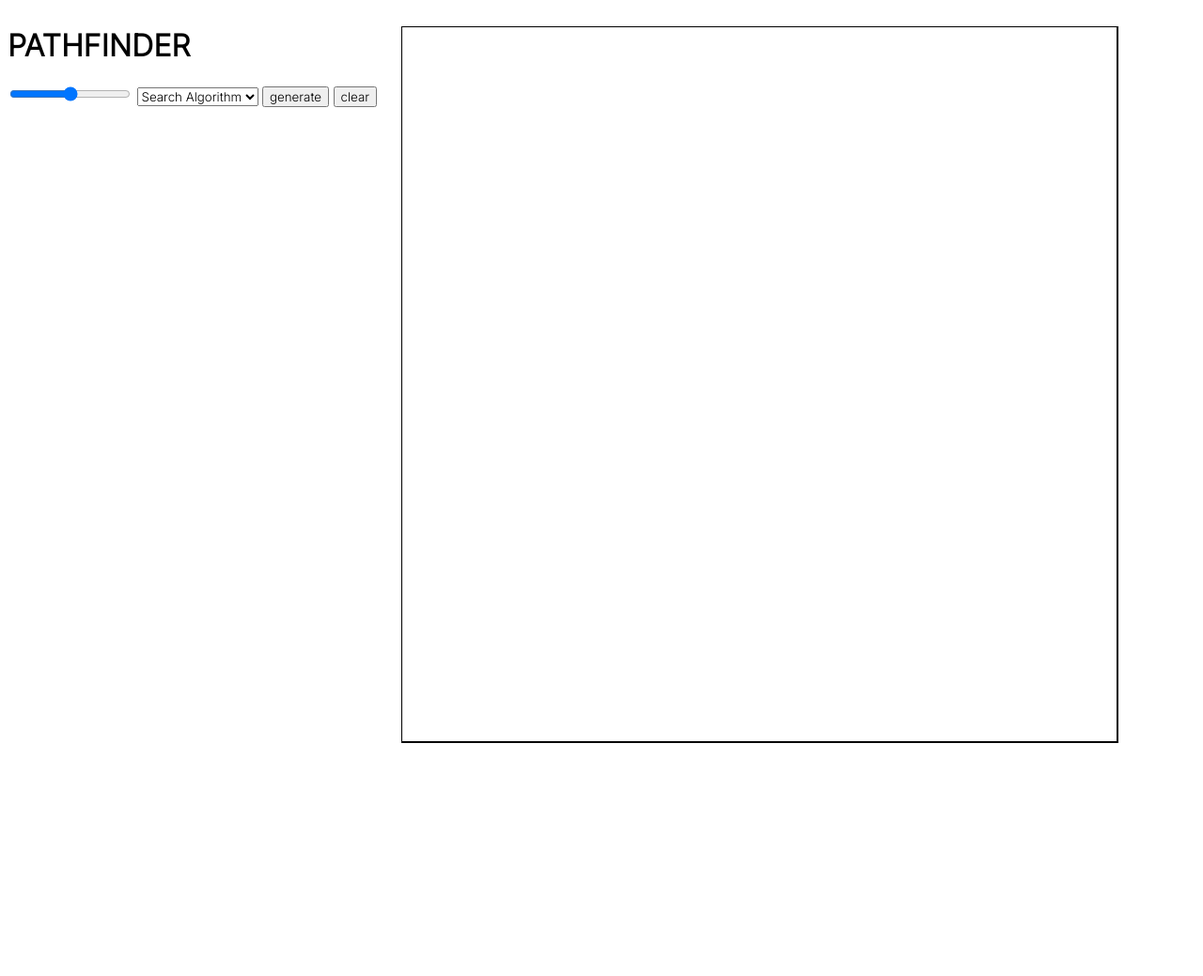
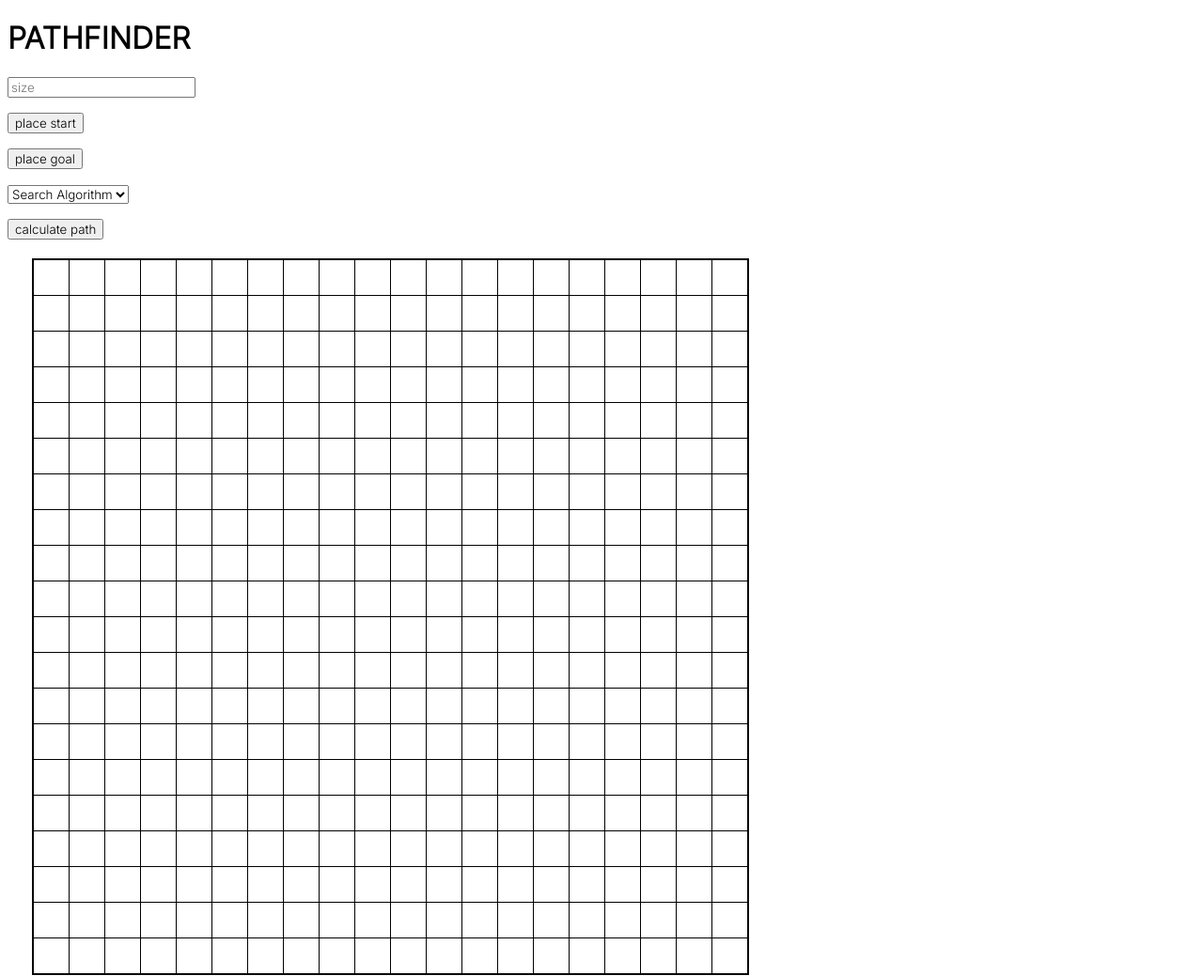
Before and after one commit to Yamato36/pathfinder, a plain HTML site: page index.html in a window 1280 px wide. Shown: the whole page at 94% size. Before the commit the page ends 800 px from the top, so only its background shows below. Drawn offline with Linux system fonts and the light colour scheme.

Commit message:
Update index.html

```diff
--- a/index.html
+++ b/index.html
@@ -3,27 +3,34 @@
 <html>
     <head>
         <meta charset="utf-8">
-        <script src="labyrinth_solver.js" charset="utf-8" defer></script>
+        <script src="pathfinder.js" charset="utf-8" defer></script>
         <link href="https://fonts.googleapis.com/css2?family=Inter:wght@300&display=swap" rel="stylesheet">
         <link rel="stylesheet" href="styles.css">
         <title>pathfinder</title>
     </head>
     <body>
-        <div id="container">
-            <div id="options">
-                <h1>PATHFINDER</h1>
-                <input type="range" id="size">
+        <div id="options">
+            <h1>PATHFINDER</h1>
+            <p>
+                <input class="button" id="size" type="number" placeholder="size">
+            </p>
+            <p>
+                <button class="button" id="start">place start</button>
+            </p>
+            <p>
+                <button class="button" id="goal">place goal</button>
+            </p>
+            <p>
                 <select name="Search Algorithm" id="search">
                     <option value="">Search Algorithm</option>
-                    <option value="right">hold right</option>
-                    <option value="left">hold left</option>
-                    <option value="dijkstra">dijkstra</option>
-                    <option value="a*">a-star</option>
+                    <option value="dfs">dfs</option>
+                    <option value="bfs">bfs</option>
                 </select>
-                <button id="generate">generate</button>
-                <button id="clear">clear</button>
-            </div>
-            <div id="canvas"></div>
+            </p>
+            <p>
+                <button class="button" id="calculate">calculate path</button>
+            </p>
         </div>
+        <div id="canvas"></div>
     </body>
 </html>
```
